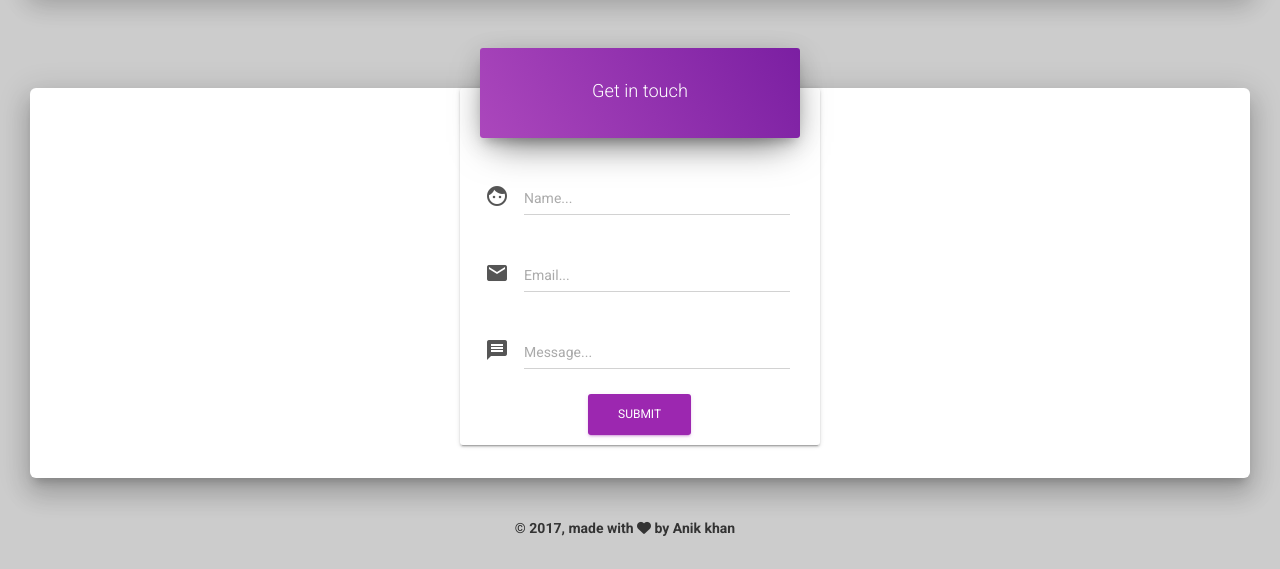
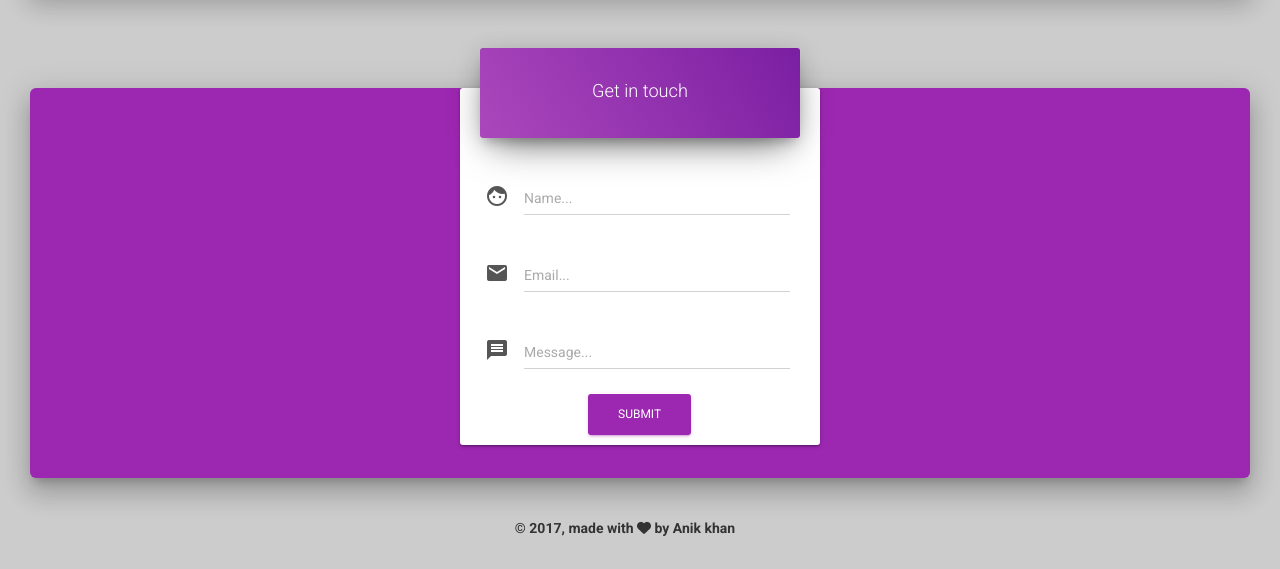
Before and after one commit to Anik1199/phoenix, a plain HTML site: page public/index.html in a window 1280 px wide. Shown: the part 584-1153 px from the top of the page. Drawn offline with Linux system fonts and the light colour scheme.

Commit message:
phoenix: Change contact card color

```diff
--- a/public/index.html
+++ b/public/index.html
@@ -106,7 +106,7 @@
 	<div class="wrapper-contact">
 		<a name="contact"></a>
 		<div class="header-contact" style="background-size: cover; background-position: top center; margin-top: 160px;">
-			<div class="main main-raised-contact">
+			<div class="main main-raised-contact" style="background-color: #9C27B0;">
 				<div class="row">
 					<div class="container">
 						<div class="row">
```
